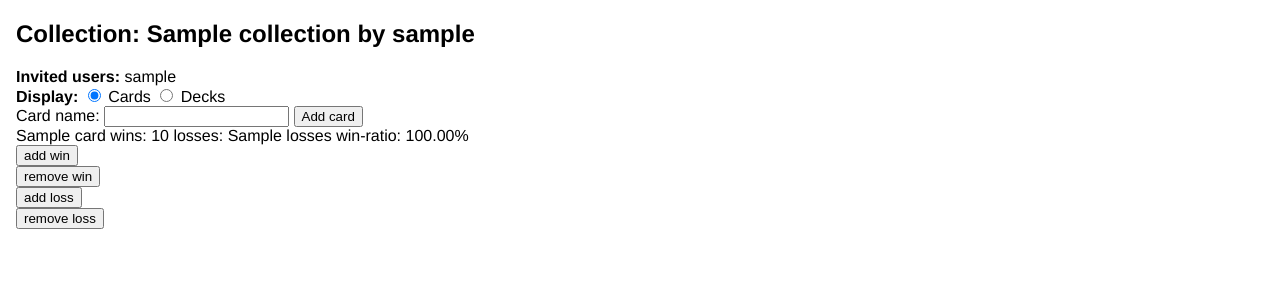
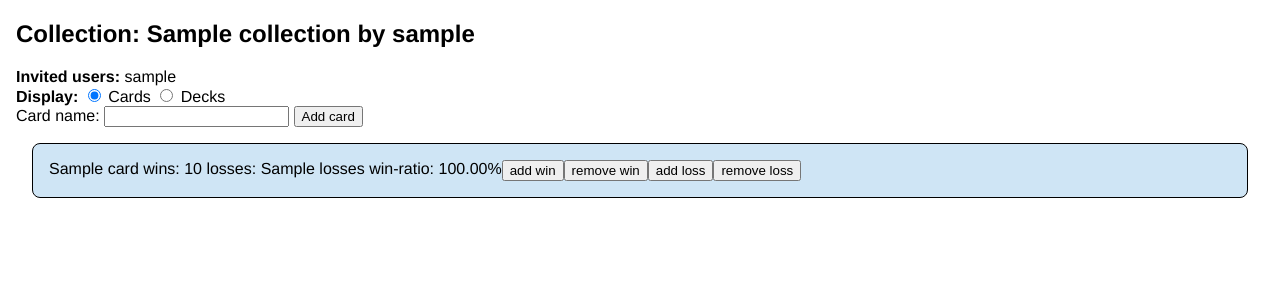
Before and after one commit to Regularmute/MTGCardTracker, a Flask app: template templates/collectionlist.html in a window 1280 px wide. Shown: the part 57-357 px from the top of the page. Run offline with Flask 3, Linux system fonts and the light colour scheme; the template is opened without the code that fills it: most values are stand-ins (such as "Sample title", 1, 10 or a date in 2020); parts of the project's set-up code (start-up, migrations or seed data) failed here and were passed over.

Commit message:
refactor(cardlist): apply renamed css class

```diff
--- a/templates/collectionlist.html
+++ b/templates/collectionlist.html
@@ -48,7 +48,7 @@
     {% endif %}
     {% for card in cardlist %}
     {% set winrate = (card.wins / (card.wins + card.losses) * 100) if not card.wins + card.losses == 0 else 0 %}
-    <div class="card_block">
+    <div class="list_block">
         {{ card.name }} wins: {{ card.wins }} losses: {{ card.losses }} win-ratio: {{ '%0.2f' % winrate|float }}%
         {% if logged_userid == collection.owner_id %}
             <form action="/deletecard" method="post"
```
